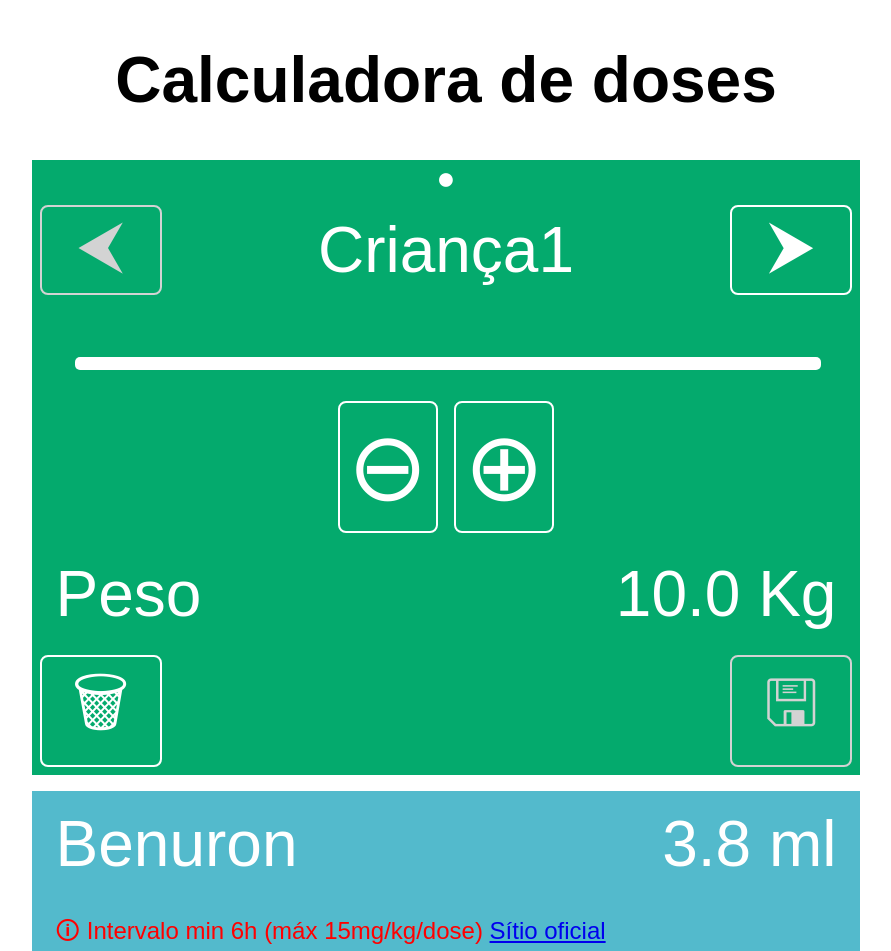
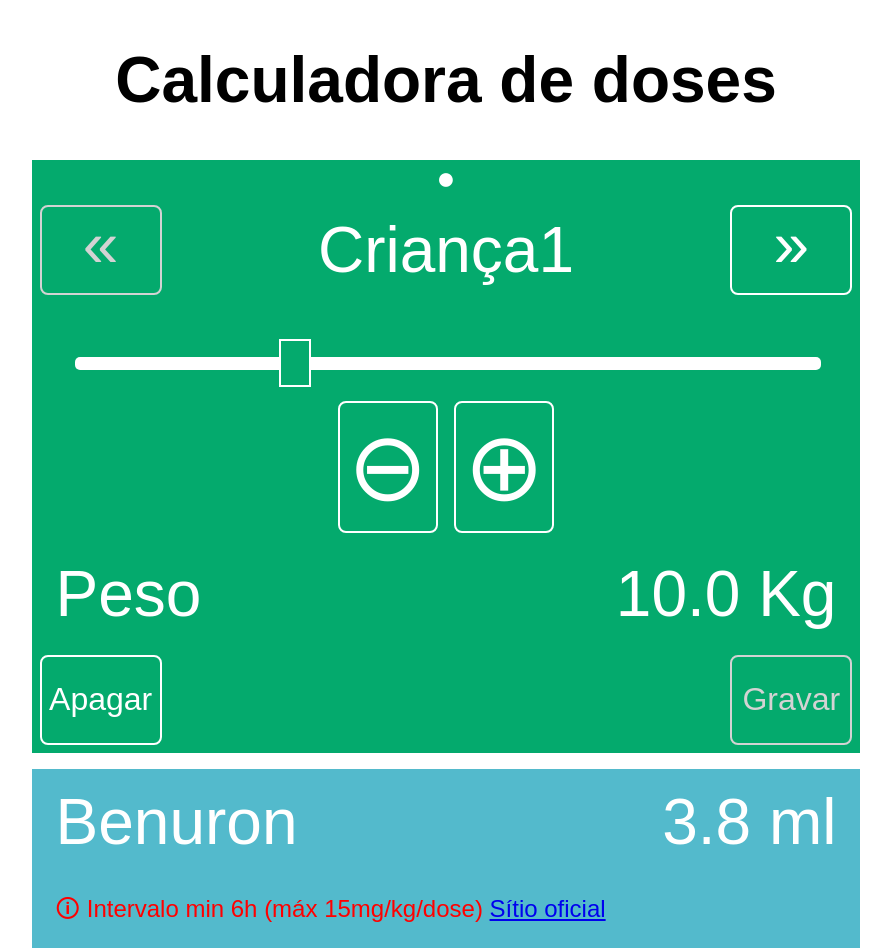
Before and after one commit to nunoi/calcdoses, a website built with Vite: page index.html in a window 1280 px wide. Shown: the top 951 px of the page, without its empty margins (194-1085 px from the left). Built offline with nearby package versions, Linux system fonts and the light colour scheme.

Commit message:
Replace chars that were not available in android

```diff
--- a/calcdose.css
+++ b/calcdose.css
@@ -37,7 +37,9 @@
     appearance: none;
     width: 2rem;
     height: 3rem;
-    border-radius: 50%;
+    background-color: #04AA6D;
+    border: 2px solid;
+    border-color: white;
     cursor: pointer;
 }
 
--- a/index.html
+++ b/index.html
@@ -13,13 +13,14 @@
         used unicode chars
         &#8854;    ⊖  => decrement weight
         &#8853;    ⊕  => increment weight
+        &#9675;    ○  => show more information
+        &#9679;    ●  => show more information
+        // ! not available in android and no longer used
         &#11164;   ⮜  => previous child
         &#11166;   ⮞  => next child (create new child if there is no next child)
         &#128465;  🗑︎  => delete this child
         &#128427;  🖫  => save (disabled if already auto-saved)
         &#128712;  🛈  => show more information
-        &#9675;    ○  => show more information
-        &#9679;    ●  => show more information
     -->
 
     <!--
@@ -33,9 +34,9 @@
                 <div><span id="carouselDisplay" contenteditable="plaintext-only">●</span></div>
             </div>
             <div class="childrow">
-                <div id="childDec" class="cbutton" disabled="false">⮜</div>
+                <div id="childDec" class="cbutton" disabled="false">&laquo;</div>
                 <div class="displayname"><span id="nameDisplay" contenteditable="plaintext-only">Criança1</span></div>
-                <div id="childInc" class="cbutton">⮞</div>
+                <div id="childInc" class="cbutton">&raquo;</div>
             </div>
             <div class="slidercontainer">
                 <input class="slider" id="weightRange" type="range" min="20" max="300" value="120">
@@ -49,9 +50,9 @@
                 <div class="displayres"><span id="weightDisplay"></span>&nbsp;Kg</div>
             </div>
             <div class="childrow">
-                <div id="childDel" class="cbutton">🗑︎</div>
+                <div id="childDel" class="cbutton"><span id="delChar" style="font-size: 50%; vertical-align: middle;">Apagar</span></div>
                 <div class="display">&nbsp;</div>
-                <div id="save" class="cbutton"><span id="saveChar">🖫</span></div>
+                <div id="save" class="cbutton"><span id="saveChar" style="font-size: 50%; vertical-align: middle;">Gravar</span></div>
             </div>
         </div>
         <div class="displayrow">
```
